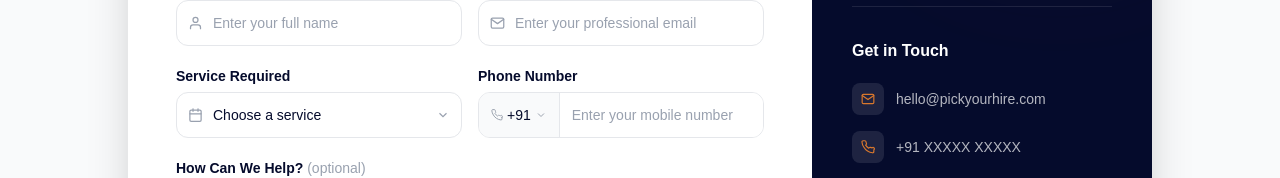
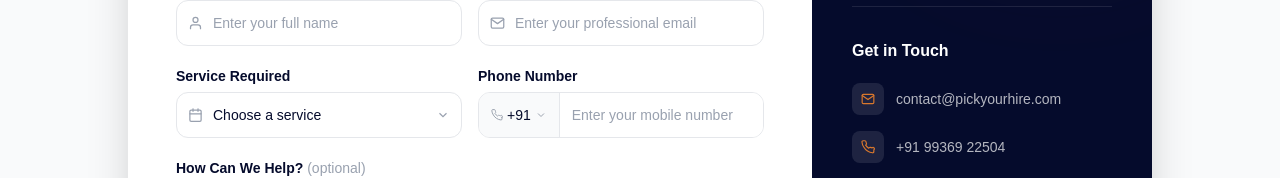
Before and after one commit to shyam242/pyhmain, a Next.js app: page /contact in a window 1280 px wide. Shown: the part 454-632 px from the top of the page. Built offline with nearby package versions, Linux system fonts and the light colour scheme.

Commit message:
Update page.tsx

```diff
--- a/src/app/contact/page.tsx
+++ b/src/app/contact/page.tsx
@@ -189,11 +189,11 @@ export default function ContactPage() {
                   {
                     icon: <path d="M4 4h16c1.1 0 2 .9 2 2v12c0 1.1-.9 2-2 2H4c-1.1 0-2-.9-2-2V6c0-1.1.9-2 2-2z"/>,
                     icon2: <polyline points="22,6 12,13 2,6"/>,
-                    text: "hello@pickyourhire.com",
+                    text: "contact@pickyourhire.com",
                   },
                   {
                     icon: <path d="M22 16.92v3a2 2 0 0 1-2.18 2 19.79 19.79 0 0 1-8.63-3.07A19.5 19.5 0 0 1 4.69 12a19.79 19.79 0 0 1-3.07-8.67A2 2 0 0 1 3.6 1.24h3a2 2 0 0 1 2 1.72 12.84 12.84 0 0 0 .7 2.81 2 2 0 0 1-.45 2.11L7.91 8.82a16 16 0 0 0 5.27 5.27l.95-.95a2 2 0 0 1 2.11-.45 12.84 12.84 0 0 0 2.81.7A2 2 0 0 1 22 16.92z"/>,
-                    text: "+91 XXXXX XXXXX",
+                    text: "+91 99369 22504",
                   },
                   {
                     icon: <circle cx="12" cy="12" r="10"/>,
```
